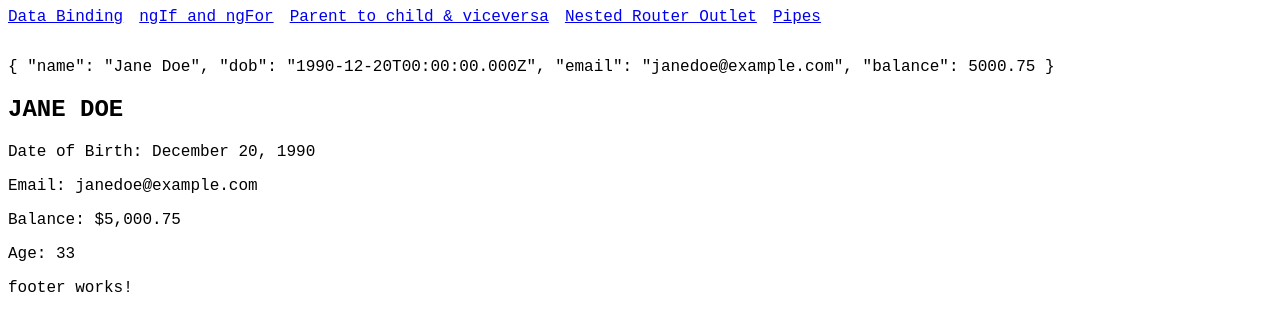
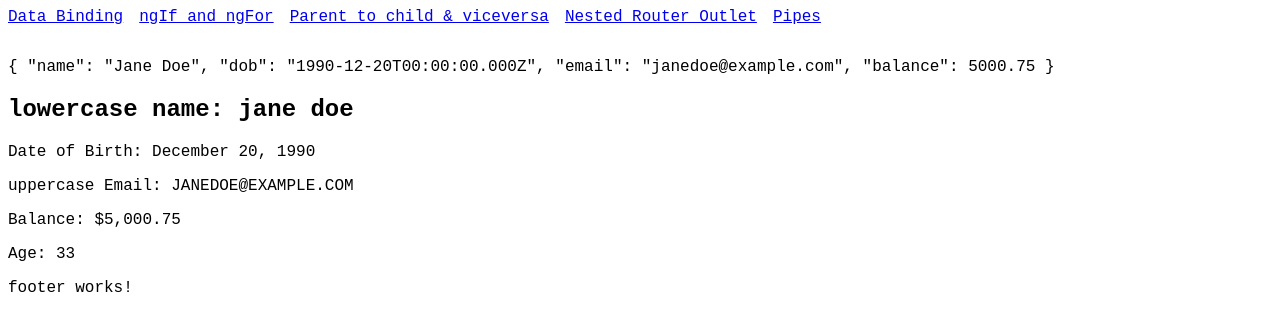
Before and after one commit to dav100ide-red/basic-nine, an Angular app: page /pipes in a window 1280 px wide. Shown: the top 330 px of the page. Built offline with nearby package versions, Linux system fonts and the light colour scheme.

Commit message:
edit pipe labels in pipes.component.html

```diff
--- a/src/app/pages/pipes/pipes.component.html
+++ b/src/app/pages/pipes/pipes.component.html
@@ -1,8 +1,8 @@
 <p>{{ user | json }}</p>
 <div>
-    <h2>{{ user.name | uppercase }}</h2>
+    <h2>lowercase name: {{ user.name | lowercase }}</h2>
     <p>Date of Birth: {{ user.dob | date : "MMMM d, y" }}</p>
-    <p>Email: {{ user.email | lowercase }}</p>
+    <p>uppercase Email: {{ user.email | uppercase }}</p>
     <p>Balance: {{ user.balance | currency : "USD" }}</p>
     <p>Age: {{ user.dob | age }}</p>
 </div>
```
